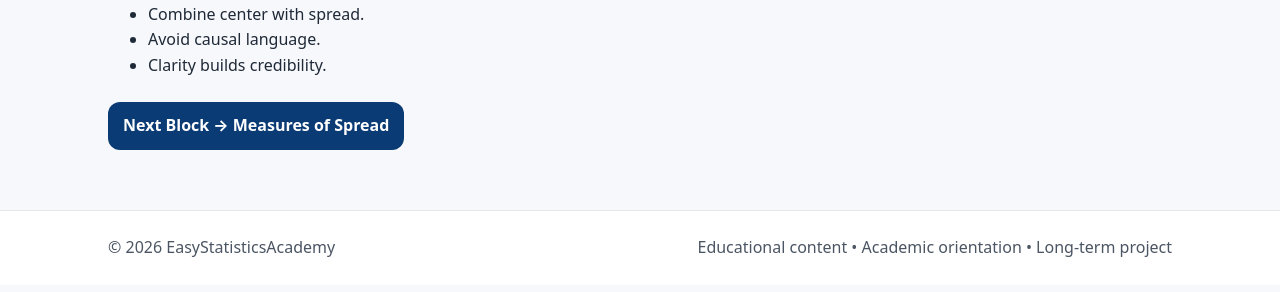
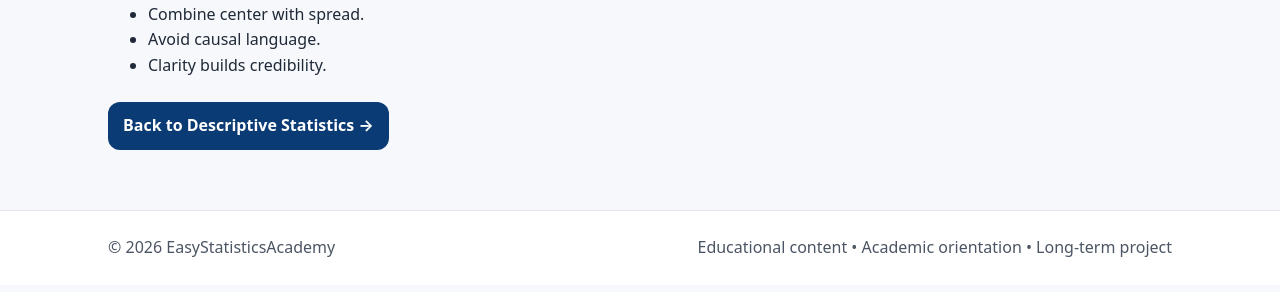
Before and after one commit to ammar-homaida-statistics/easystatisticsacademy, a Jekyll site: the page built from descriptive/center/reporting-center-properly/index.md, in a window 1280 px wide and 900 px high, scrolled down 1760 px. Shown: the part 566-858 px from the top of the window. Built offline with Jekyll 4.4.1, drawn with Linux system fonts in a browser that asks for light colours.

Commit message:
Update index.md

```diff
--- a/descriptive/center/reporting-center-properly/index.md
+++ b/descriptive/center/reporting-center-properly/index.md
@@ -174,8 +174,8 @@ sidebar: false
 </section>
 
 <section class="section section-slim">
-  <a class="btn" href="/descriptive/spread/">
-    Next Block → Measures of Spread
+  <a class="btn" href="/descriptive/">
+    Back to Descriptive Statistics →
   </a>
 </section>
 
```
